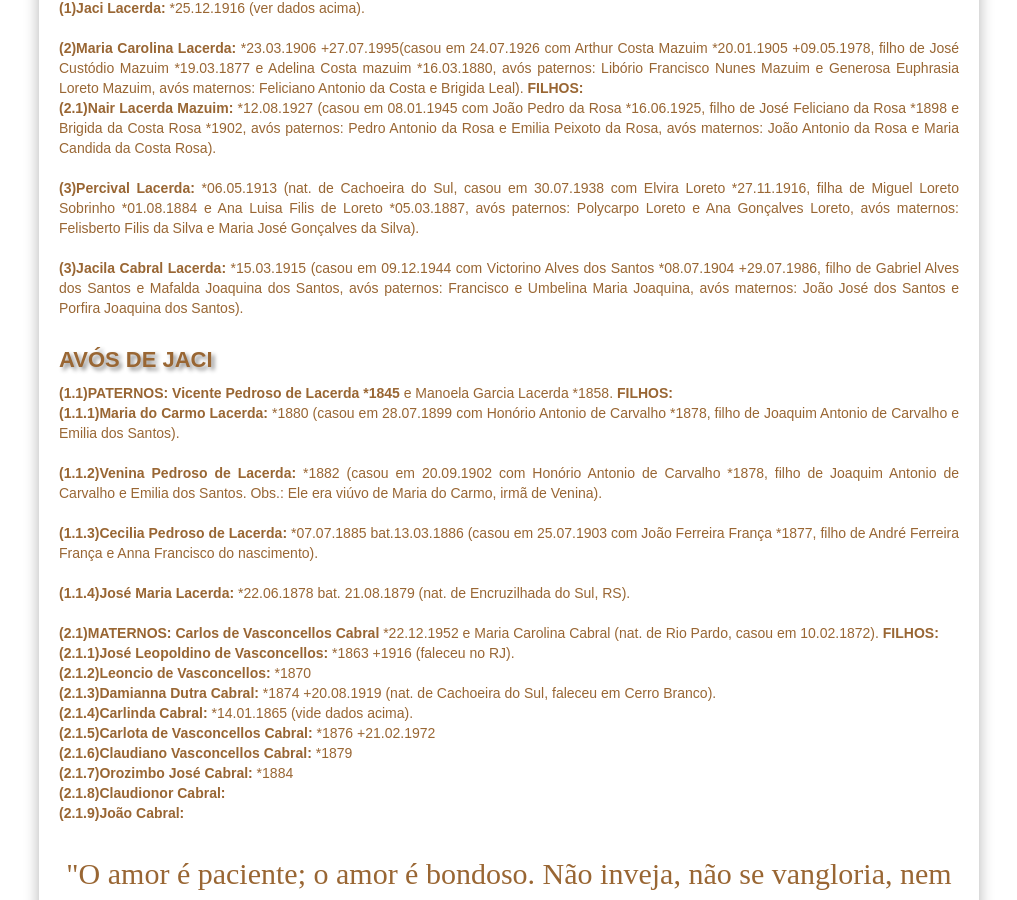
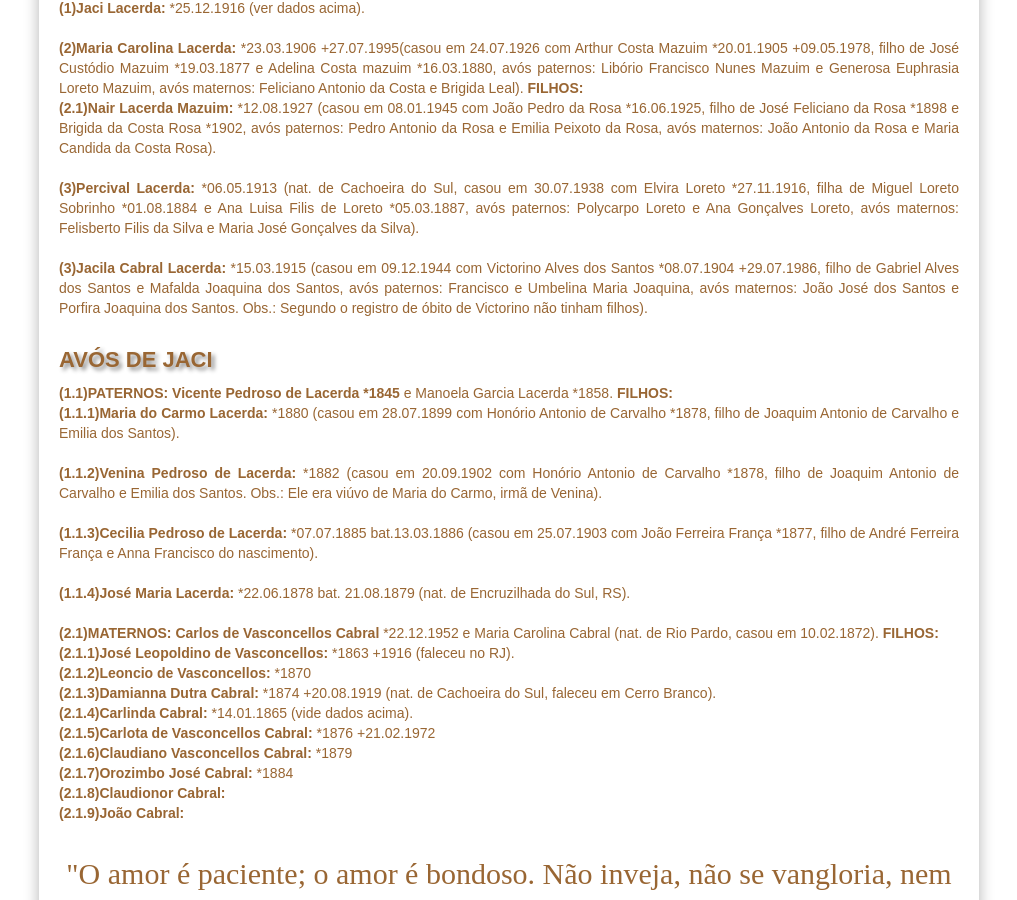
Before and after one commit to claudiovargas1955/claudiovargas1955.github.io, a Jekyll site: the page built from _pages/familia-lacerda.html, in a window 1280 px wide and 900 px high, scrolled down 700 px. Shown: the whole window, without its empty margins (131-1148 px from the left). Built offline with Jekyll 4.4.1, drawn with Linux system fonts in a browser that asks for light colours; some web fonts are replaced.

Commit message:
Update familia-lacerda.html

```diff
--- a/_pages/familia-lacerda.html
+++ b/_pages/familia-lacerda.html
@@ -125,7 +125,7 @@ maternos: Felisberto Filis da Silva e Maria José Gonçalves da Silva).<br><br>
 
 <b>(3)Jacila Cabral Lacerda: </b>*15.03.1915 (casou em 09.12.1944 com Victorino Alves dos Santos *08.07.1904 +29.07.1986, filho de
 Gabriel Alves dos Santos e Mafalda Joaquina dos Santos, avós paternos: Francisco e Umbelina Maria Joaquina, avós maternos: João José dos
-Santos e Porfira Joaquina dos Santos). <br><br>
+Santos e Porfira Joaquina dos Santos. Obs.: Segundo o registro de óbito de Victorino não tinham filhos). <br><br>
 
 <h4>AVÓS DE JACI</h4>
 <p><b>(1.1)PATERNOS: Vicente Pedroso de Lacerda *1845</b> e Manoela Garcia Lacerda *1858. <b>FILHOS: </b><br>
```
